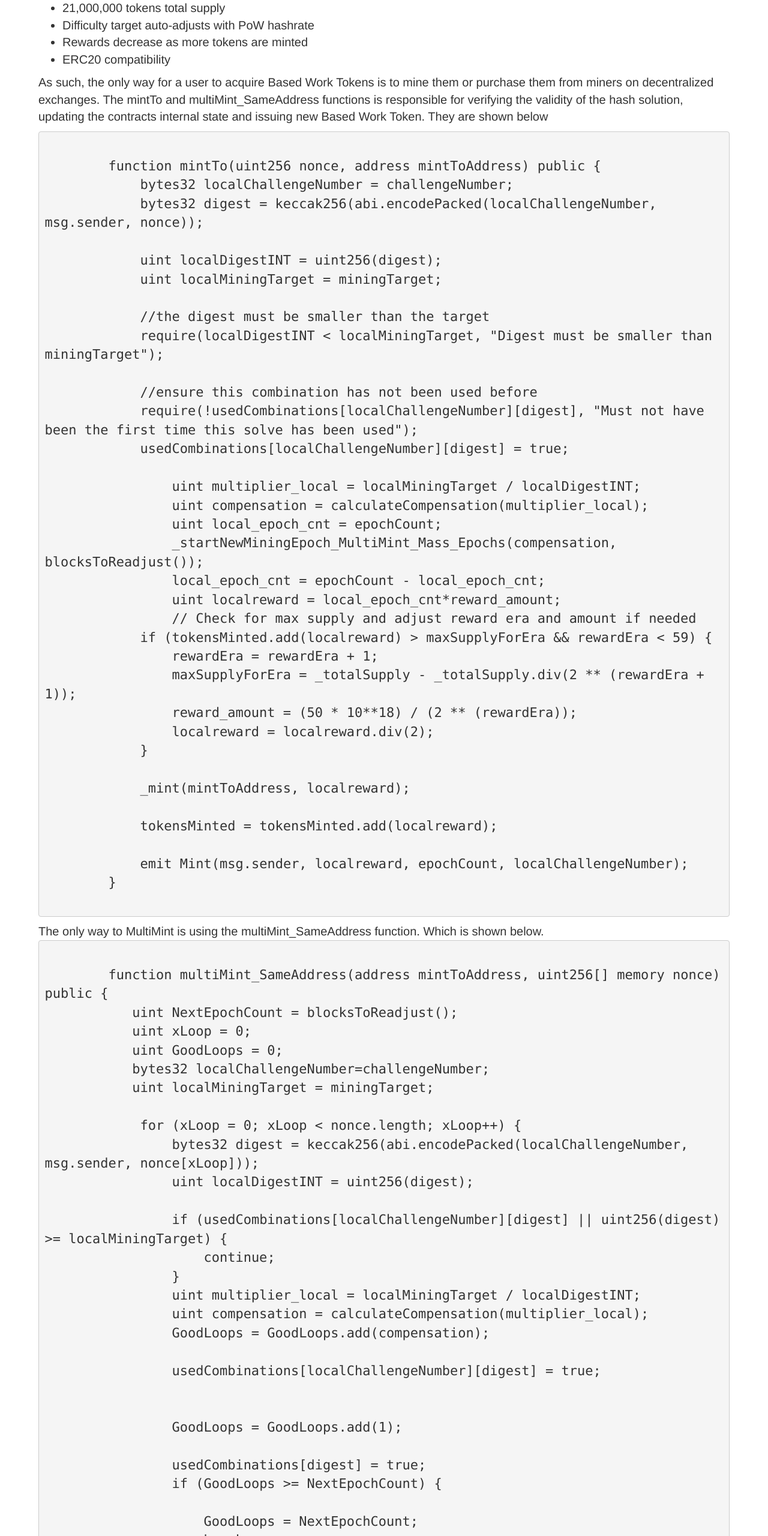
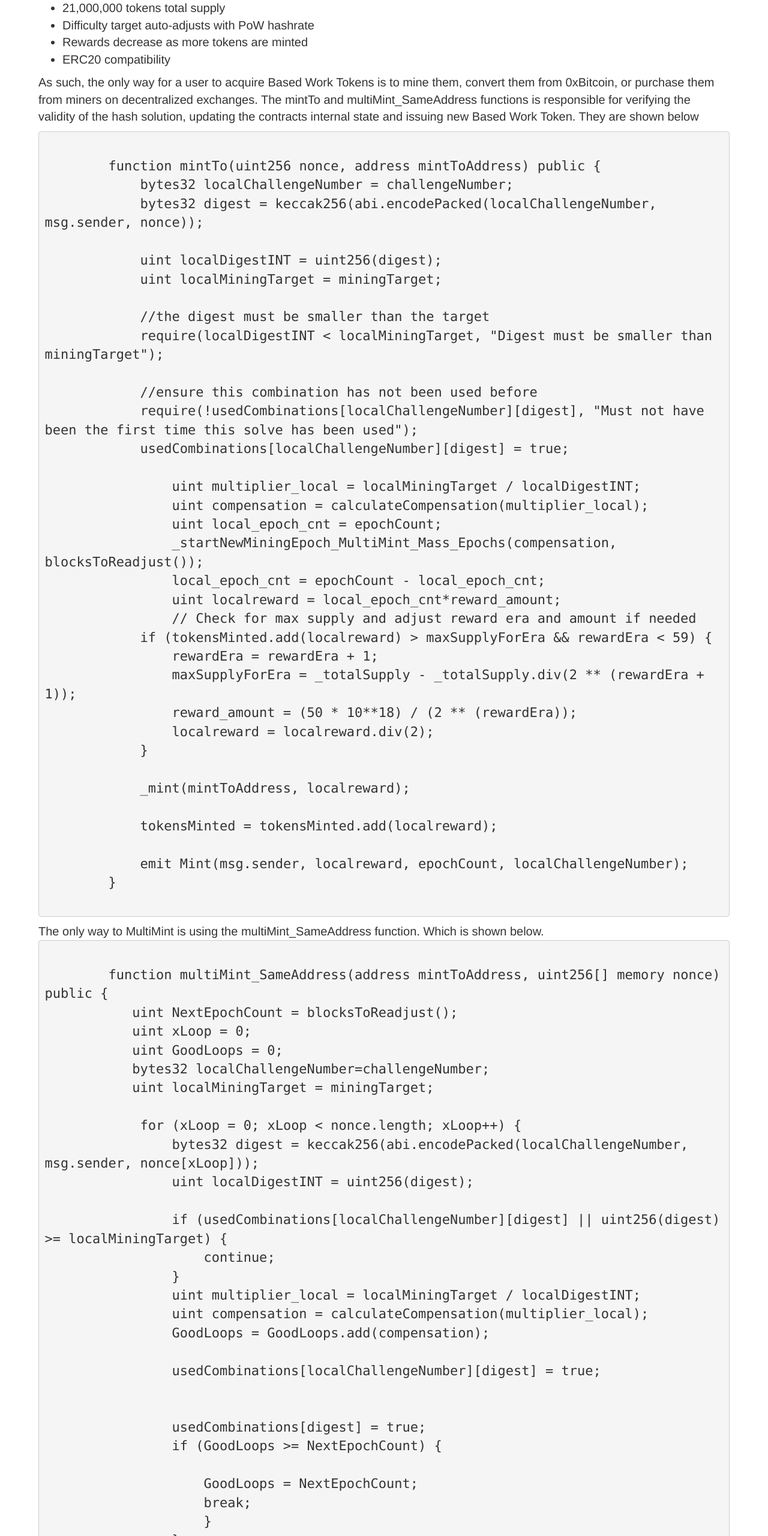
Before and after one commit to BasedWorkToken/basedworktoken.github.io, a plain HTML site: page whitepaper.html in a window 1280 px wide. Shown: the part 6280-8840 px from the top of the page at 60% size. Drawn offline with nearby package versions, Linux system fonts and the light colour scheme; files that its build step writes are made by us from their sources.

Commit message:
Add files via upload

```diff
--- a/whitepaper.html
+++ b/whitepaper.html
@@ -241,7 +241,7 @@ but interfaces and other contracts MUST NOT expect these values to be present.</
 <li>Rewards decrease as more tokens are minted</li>
 <li>ERC20 compatibility</li>
 </ul>
-<p>As such, the only way for a user to acquire Based Work Tokens is to mine them or purchase them from miners on decentralized exchanges. The mintTo and multiMint_SameAddress functions is responsible for verifying the validity of the hash solution, updating the contracts internal state and issuing new Based Work Token.  They are shown below</p>
+<p>As such, the only way for a user to acquire Based Work Tokens is to mine them, convert them from 0xBitcoin, or purchase them from miners on decentralized exchanges. The mintTo and multiMint_SameAddress functions is responsible for verifying the validity of the hash solution, updating the contracts internal state and issuing new Based Work Token.  They are shown below</p>
 <pre><code class="lang-js">
         <span class="hljs-function">function <span class="hljs-title">mintTo</span>(<span class="hljs-params">uint256 nonce, address mintToAddress</span>) <span class="hljs-keyword">public</span> </span>{
             bytes32 localChallengeNumber = challengeNumber;
@@ -302,8 +302,6 @@ The only way to MultiMint is using the multiMint_SameAddress function.  Which is
                 usedCombinations[localChallengeNumber][digest] = true;
 
 
-                GoodLoops = GoodLoops.<span class="hljs-keyword">add</span>(1);
-
                 usedCombinations[digest] = true;
                 <span class="hljs-keyword">if</span> (GoodLoops >= NextEpochCount) {
 
@@ -312,6 +310,7 @@ The only way to MultiMint is using the multiMint_SameAddress function.  Which is
                     }
                 }
 
+ 			require(GoodLoops &gt; 0, <span class="hljs-string">"Must have a valid solve"</span>);
 
             _startNewMiningEpoch_MultiMint_Mass_Epochs(GoodLoops, NextEpochCount);
 
```
Also changed, not shown: index.html (+1 -1 lines).
